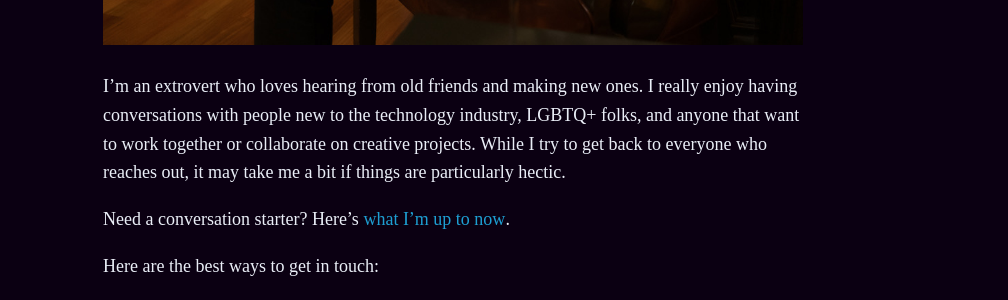
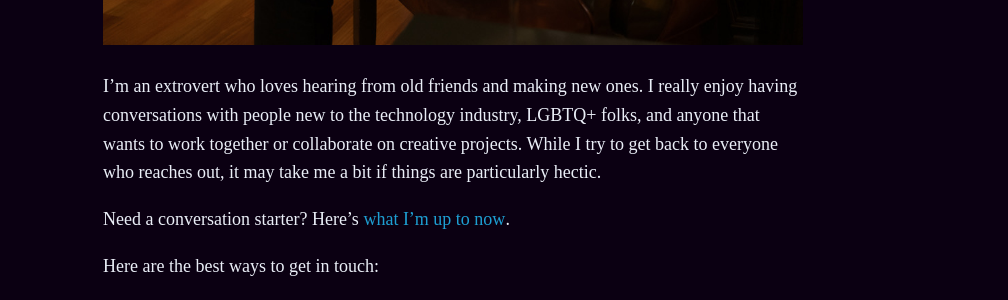
Before and after one commit to mbbischoff/website, a Jekyll site: the page built from contact.markdown, in a window 1280 px wide. Shown: the part 1134-1434 px from the top of the page, without its empty margins (187-1195 px from the left). Built offline with Jekyll 4.4.1, drawn with Linux system fonts in a browser that asks for light colours; some web fonts are replaced; our own code applies the rules of GitHub Pages for plain Markdown files.

Commit message:
Updated Contact

```diff
--- a/contact.markdown
+++ b/contact.markdown
@@ -1,13 +1,14 @@
 ---
 title: Contact
 date: 2020-04-05 10:41:00 -04:00
+image: "/uploads/nomad.jpeg"
 ---
 
 # Contact
 
 ![Matt at the NoMad](/uploads/nomad.jpeg)
 
-I’m an extrovert who loves hearing from old friends and making new ones. I really enjoy having conversations with people new to the technology industry, LGBTQ+ folks, and anyone that want to work together or collaborate on creative projects. While I try to get back to everyone who reaches out, it may take me a bit if things are particularly hectic.
+I’m an extrovert who loves hearing from old friends and making new ones. I really enjoy having conversations with people new to the technology industry, LGBTQ+ folks, and anyone that wants to work together or collaborate on creative projects. While I try to get back to everyone who reaches out, it may take me a bit if things are particularly hectic.
 
 Need a conversation starter? Here’s [what I’m up to now](https://matthewbischoff.com/now/).
 
```
